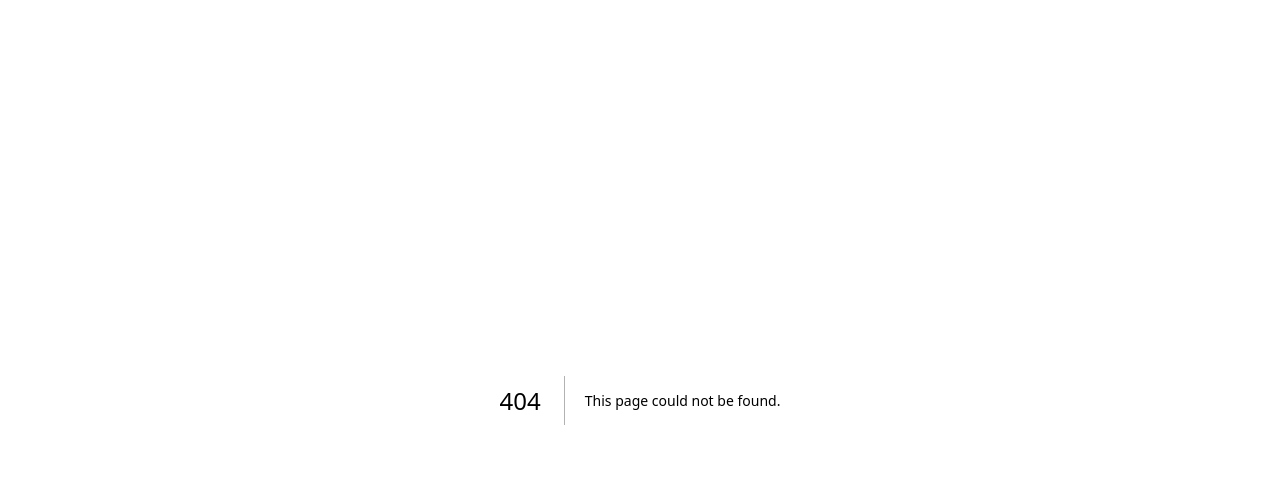
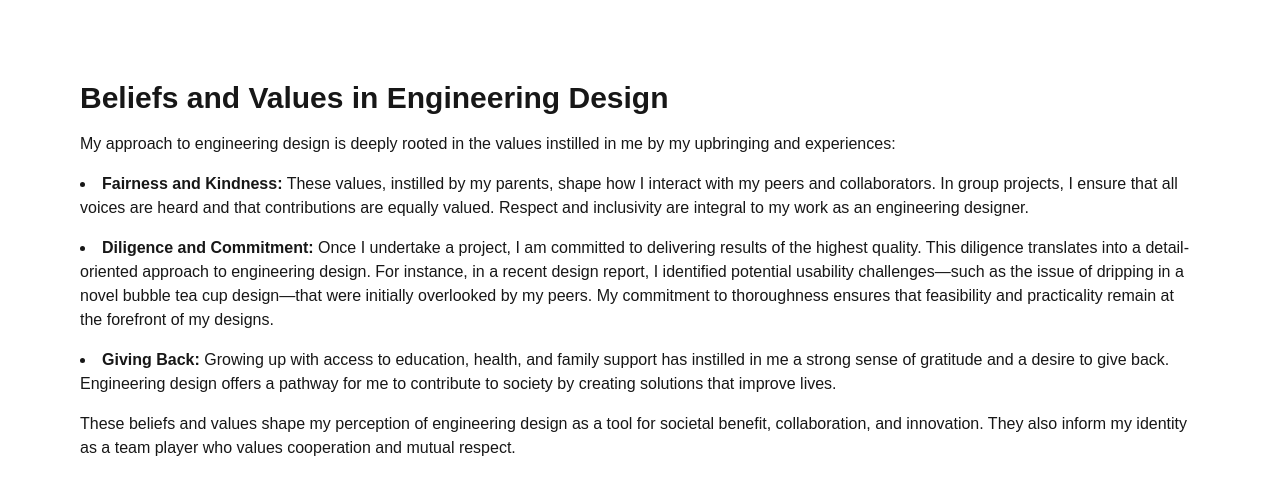
Before and after one commit to tin-martin/nextjs-boilerplate, a Next.js app: page /beliefs-and-values in a window 1280 px wide. Before the commit this address had no page. Shown: the top 494 px of the page. Built offline with nearby package versions, Linux system fonts and the light colour scheme.

Commit message:
Create page.tsx

```diff
--- /dev/null
+++ b/app/beliefs-and-values/page.tsx
@@ -0,0 +1,24 @@
+export default function BeliefsAndValues() {
+  return (
+    <div className="p-8 sm:p-20 min-h-screen">
+      <h1 className="text-2xl sm:text-3xl font-bold mb-4">Beliefs and Values in Engineering Design</h1>
+      <p className="text-sm sm:text-base leading-relaxed mb-4">
+        My approach to engineering design is deeply rooted in the values instilled in me by my upbringing and experiences:
+      </p>
+      <ul className="list-disc list-inside space-y-4">
+        <li>
+          <strong>Fairness and Kindness:</strong> These values, instilled by my parents, shape how I interact with my peers and collaborators. In group projects, I ensure that all voices are heard and that contributions are equally valued. Respect and inclusivity are integral to my work as an engineering designer.
+        </li>
+        <li>
+          <strong>Diligence and Commitment:</strong> Once I undertake a project, I am committed to delivering results of the highest quality. This diligence translates into a detail-oriented approach to engineering design. For instance, in a recent design report, I identified potential usability challenges—such as the issue of dripping in a novel bubble tea cup design—that were initially overlooked by my peers. My commitment to thoroughness ensures that feasibility and practicality remain at the forefront of my designs.
+        </li>
+        <li>
+          <strong>Giving Back:</strong> Growing up with access to education, health, and family support has instilled in me a strong sense of gratitude and a desire to give back. Engineering design offers a pathway for me to contribute to society by creating solutions that improve lives.
+        </li>
+      </ul>
+      <p className="text-sm sm:text-base leading-relaxed mt-4">
+        These beliefs and values shape my perception of engineering design as a tool for societal benefit, collaboration, and innovation. They also inform my identity as a team player who values cooperation and mutual respect.
+      </p>
+    </div>
+  );
+}
```
